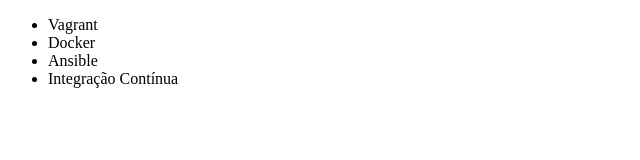
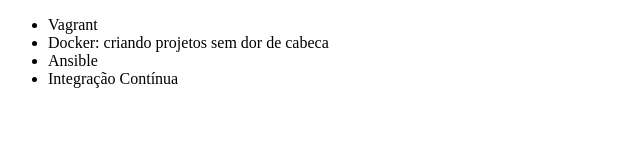
Before and after one commit to booeni/Alura-git, a plain HTML site: page index.html in a window 1280 px wide. Shown: the whole page, without its empty margins (0-640 px from the left). Drawn offline with Linux system fonts and the light colour scheme.

Commit message:
alterando titulo da pagina

```diff
--- a/index.html
+++ b/index.html
@@ -2,12 +2,12 @@
 <html lang="en">
 <head>
     <meta charset="UTF-8">
-    <title>Cursos da Alura</title>
+    <title>Cursos de devops da Alura</title>
 </head>
 <body>
     <ul>
         <li>Vagrant</li>
-        <li>Docker</li>
+        <li>Docker: criando projetos sem dor de cabeca</li>
         <li>Ansible</li>
         <li>Integração Contínua</li>
     </ul>
```
